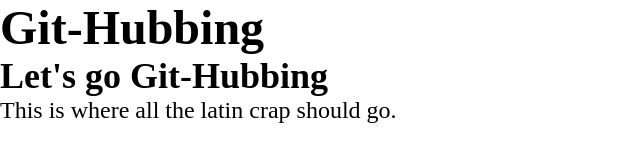
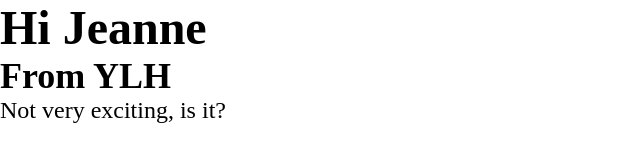
Before and after one commit to RandyR54/Practice, a plain HTML site: page index.html in a window 1280 px wide. Shown: the whole page, without its empty margins (0-640 px from the left). Drawn offline with Linux system fonts and the light colour scheme.

Commit message:
Just a test

```diff
--- a/index.html
+++ b/index.html
@@ -8,11 +8,11 @@
 </head>
 <body>
     <header>
-        <h1>Git-Hubbing</h1>
+        <h1>Hi Jeanne</h1>
     </header>
     <main>
-        <h2>Let's go Git-Hubbing</h2>
-        <p>This is where all the latin crap should go.</p>
+        <h2>From YLH</h2>
+        <p>Not very exciting, is it?</p>
     </main>
     <script src="js/main.js"></script>
     </body>
```
